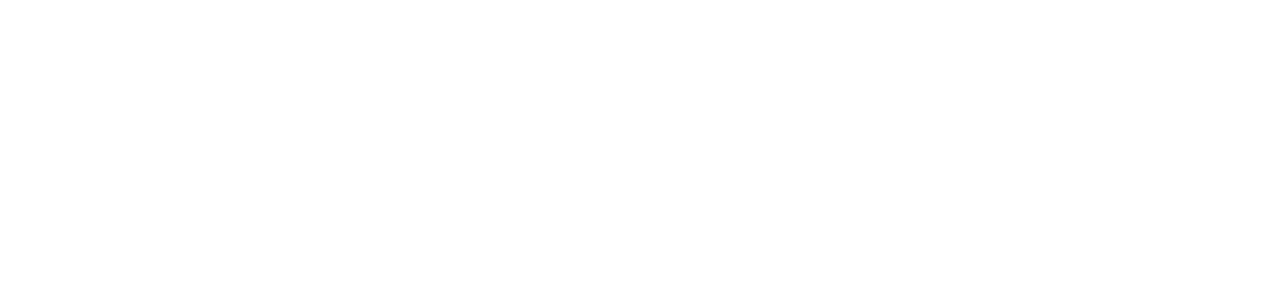
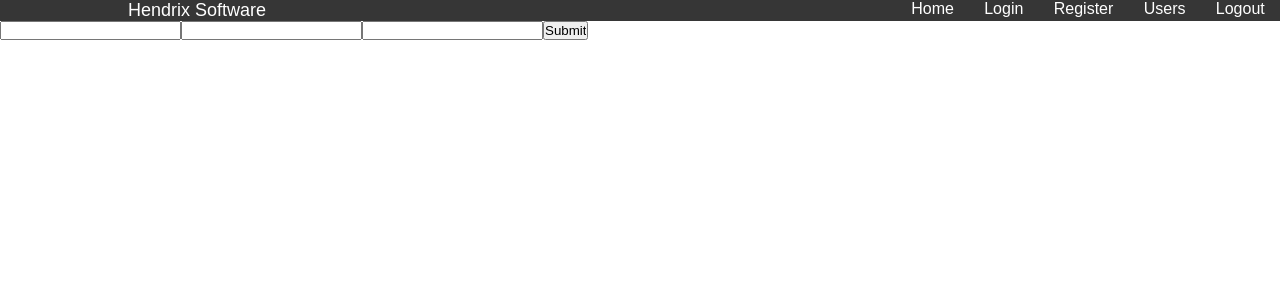
Before and after one commit to thejoshuahendrix/FullstackMERN, a React (Create React App) app in the folder client/: page /register in a window 1280 px wide. Shown: the top 300 px of the page. Built offline with nearby package versions, Linux system fonts and the light colour scheme.

Commit message:
added nav bar and logout

```diff
--- a/client/src/App.tsx
+++ b/client/src/App.tsx
@@ -7,15 +7,19 @@
 } from 'react-router-dom';
 import Login from './components/Login';
 import PostList from './components/PostList';
+import Register from './components/Register';
+import Logout from './components/Logout';
 
 const App = () => {
   return (
     <div>
+      <NavBar />
       <Router>
         <Switch>
           <Route path='/login' component={Login} />
           <Route path='/posts' component={PostList} />
-
+          <Route path='/register' component={Register} />
+          <Route path='/logout' component={Logout} />
         </Switch>
       </Router>
     </div>
--- /dev/null
+++ b/client/src/components/Logout.tsx
@@ -0,0 +1,18 @@
+import React from 'react'
+
+const Logout = () => {
+
+    const removeToken= () => {
+        localStorage.setItem('token' , '');
+    }
+
+
+    return (
+
+        <div>
+            <button onClick={removeToken}>Logout</button>
+        </div>
+    )
+}
+
+export default Logout;
--- a/client/src/components/Navbar.tsx
+++ b/client/src/components/Navbar.tsx
@@ -48,8 +48,9 @@
                     <ul>
                         <li><a href="/">Home</a></li>
                         <li><a href="/login">Login</a></li>
-                        <li><a href="/contact">Contact</a></li>
-                        <li><a href="/portfolio">Portfolio</a></li>
+                        <li><a href="/register">Register</a></li>
+                        <li><a href="/posts">Users</a></li>
+                        <li><a href="/logout">Logout</a></li>
                     </ul>
                 </NavLinks>
             </NavWrapper>
--- /dev/null
+++ b/client/src/components/Post.tsx
@@ -0,0 +1,30 @@
+import React from 'react'
+import styled from 'styled-components';
+
+
+export const Container = styled.div`
+ width:80%;
+ padding:20px;
+ text-align:center;
+ margin: 20px 40px 20px 40px;
+`
+
+
+type PropType = {
+    name: string;
+    password: string;
+    email: string;
+}
+
+
+const Post = (props: PropType) => {
+    return (
+        <Container>
+            <p>Name: {props.name}<br/>
+                Password: {props.password} <br/>
+                Email: {props.email}</p>
+        </Container>
+    )
+}
+
+export default Post
--- a/client/src/components/PostList.tsx
+++ b/client/src/components/PostList.tsx
@@ -1,13 +1,14 @@
 import React, { useState } from 'react'
 import { useEffect } from 'react'
+import Post from './Post';
 
 const PostList = () => {
-    const [data, setData] = useState([]);
+    const [data, setData] = useState([{_id:"",name:"",email:"",password:""}]);
     const token = localStorage.getItem('token');
     useEffect(() => {
         fetch('http://localhost:4000/', { method: "GET", headers: { "Authorization": "Bearer " + token } })
             .then(response => response.json())
-            .then(data => console.log(data));
+            .then(res => setData(res));
 
 
 }, [])
@@ -17,7 +18,8 @@
 return (
     <div>
         <div>
-            Here are the posts
+            here
+            {data.map(d=>{return(<Post key={d._id} name={d.name} password={d.password} email={d.email} />)})}
         </div>
     </div>
 
--- /dev/null
+++ b/client/src/components/Register.tsx
@@ -0,0 +1,51 @@
+import { useState } from "react";
+
+const Register = () => {
+    const [name, setName] = useState('');
+    const [password, setPassword] = useState('');
+    const [email,setEmail ] = useState('');
+    const handleSubmit = (e:any) => {
+        e.preventDefault();
+        const user = {name,password,email};
+        fetch('http://localhost:4000/register', {
+            method:"POST",
+            headers:{"Content-Type":"application/json"},
+            body: JSON.stringify(user)
+        }).then(async (res) => {
+            let response = await res.json();
+            console.log(response);
+            setPassword('');
+
+        })
+    }
+
+    return (
+        <div>
+            <form>
+                <input
+                type='text'
+                name='name'
+                value={name}
+                onChange={(e)=> setName(e.target.value)}
+                >
+
+                </input>
+                <input type='password'
+                name='password'
+                value={password}
+                onChange={(e)=> setPassword(e.target.value)}>
+
+                </input>
+                <input type='email'
+                name='email'
+                value={email}
+                onChange={(e)=> setEmail(e.target.value)}>
+
+                </input>
+                <input type='submit' onClick={handleSubmit}></input>
+            </form>
+        </div>
+    )
+}
+
+export default Register
```
Also changed, not shown: 1 other file (tests, documents, lock files or other folders).
